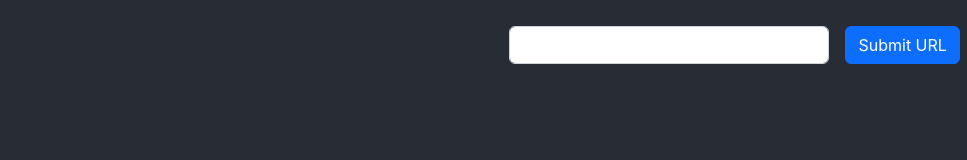
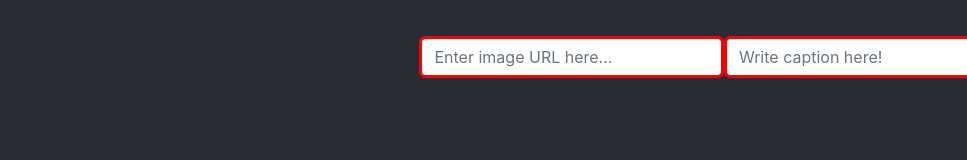
Before and after one commit to flatspider/react-image-board, a React (Create React App) app: page / in a window 1280 px wide. Shown: the top 160 px of the page, without its empty margins (313-1280 px from the left). Built offline with nearby package versions, Linux system fonts and the light colour scheme.

Commit message:
Restructured components. Added caption input.

```diff
--- a/src/App.css
+++ b/src/App.css
@@ -12,12 +12,13 @@ form {
   display: flex;
   align-items: center;
   margin-top: 1em;
+  padding-left: 15em;
 }
 
 .form-control {
+  border: solid red 3px;
   width: 20em;
   margin: 0;
-  margin-left: 30em;
 }
 
 .btn {
--- a/src/App.js
+++ b/src/App.js
@@ -1,50 +1,18 @@
 import "./App.css";
+import { ImageBoard } from "./ImageBoard.js";
 
-function ImageForm() {
-  // outline the image. Is this where the state should be kept?
-  return (
-    <form>
-      <input
-        type="text"
-        name="name"
-        className="form-control"
-        id="imageURL"
-        autoComplete="off"
-      ></input>
-      <button type="submit" className="btn btn-primary">
-        Submit URL
-      </button>
-      {/* Prevent default behavior on the button */}
-    </form>
-  );
-}
+// Place each of these functions into their own component. This is their own javascript file.
 
-function ImageList() {
-  // add to this list?
-  return (
-    <ul>
-      <li>
-        <img src="https://images.unsplash.com/photo-1591096490931-c07a285f8068?ixlib=rb-4.0.3&ixid=MnwxMjA3fDB8MHxwaG90by1wYWdlfHx8fGVufDB8fHx8&auto=format&fit=crop&w=2940&q=80"></img>
-        <figcaption>A cab crosses the road in the Lower East Side</figcaption>
-      </li>
-    </ul>
-  );
-}
-
-function ImageBoard() {
-  // this contains all of the images
-  return (
-    <div>
-      {ImageForm()}
-      {ImageList()}
-    </div>
-  );
-}
+// Read the url state from the input box className="form-control"
+// Take that url and place it into the source of an image tag.
+// Add the injected HTML into the list. Probably spread the current list {...list, newImage.list}
 
 function App() {
   return (
     <div className="App">
-      <header className="App-header">{ImageBoard()}</header>
+      <header className="App-header">
+        <ImageBoard />
+      </header>
     </div>
   );
 }
--- /dev/null
+++ b/src/ImageBoard.js
@@ -0,0 +1,42 @@
+import "./App.css";
+import { ImageForm } from "./ImageForm.js";
+import { ImageList } from "./ImageList.js";
+import { useState } from "react";
+
+const INITIAL_IMAGES = [
+  {
+    imageURL:
+      "https://images.unsplash.com/photo-1533327325824-76bc4e62d560?ixlib=rb-4.0.3&ixid=MnwxMjA3fDB8MHxwaG90by1wYWdlfHx8fGVufDB8fHx8&auto=format&fit=crop&w=1469&q=80",
+    caption: "Cozy little bookstore in Seattle.",
+  },
+  {
+    imageURL:
+      "https://images.unsplash.com/photo-1481627834876-b7833e8f5570?ixlib=rb-4.0.3&ixid=MnwxMjA3fDB8MHxwaG90by1wYWdlfHx8fGVufDB8fHx8&auto=format&fit=crop&w=1228&q=80",
+    caption: "Bulbs dangling.",
+  },
+  {
+    imageURL:
+      "https://images.unsplash.com/photo-1572499234610-4b7fd450e8bc?ixlib=rb-4.0.3&ixid=MnwxMjA3fDB8MHxwaG90by1wYWdlfHx8fGVufDB8fHx8&auto=format&fit=crop&w=764&q=80",
+    caption: "New York Public library.",
+  },
+];
+
+function ImageBoard() {
+  const [images, setImages] = useState(INITIAL_IMAGES);
+  // this contains all of the images
+  // Also need variable for caption
+
+  //const todosHTML = todos.map((todo) => <Todo key={todo.id} todo={todo} />);
+  //const imageHTML = images.map((image) => (
+  // <ImageList src={image.imageURL}></ImageList>
+  //));
+
+  return (
+    <div>
+      {ImageForm()}
+      {ImageList()}
+    </div>
+  );
+}
+
+export { ImageBoard };
--- /dev/null
+++ b/src/ImageForm.js
@@ -0,0 +1,31 @@
+import "./App.css";
+
+function ImageForm() {
+  // outline the image. Is this where the state should be kept?
+  return (
+    <form>
+      <input
+        type="text"
+        name="name"
+        className="form-control imageURL"
+        id="imageURL"
+        autoComplete="off"
+        placeholder="Enter image URL here..."
+      ></input>
+      <input
+        type="text"
+        name="name"
+        className="form-control captionSubmission"
+        id="captionSubmission"
+        autoComplete="off"
+        placeholder="Write caption here!"
+      ></input>
+      <button type="submit" className="btn btn-primary">
+        Submit URL
+      </button>
+      {/* Prevent default behavior on the button */}
+    </form>
+  );
+}
+
+export { ImageForm };
--- /dev/null
+++ b/src/ImageList.js
@@ -0,0 +1,18 @@
+import "./App.css";
+function ImageList() {
+  // add to this list?
+  return (
+    <ul>
+      <li>
+        <img src="https://images.unsplash.com/photo-1591096490931-c07a285f8068?ixlib=rb-4.0.3&ixid=MnwxMjA3fDB8MHxwaG90by1wYWdlfHx8fGVufDB8fHx8&auto=format&fit=crop&w=2940&q=80"></img>
+        <figcaption>A cab crosses the road in the Lower East Side</figcaption>
+      </li>
+      <li>
+        {/*<img src={initialImages.imageURL}></img>
+        <figcaption>{initialImages.caption}</figcaption> */}
+      </li>
+    </ul>
+  );
+}
+
+export { ImageList };
```
